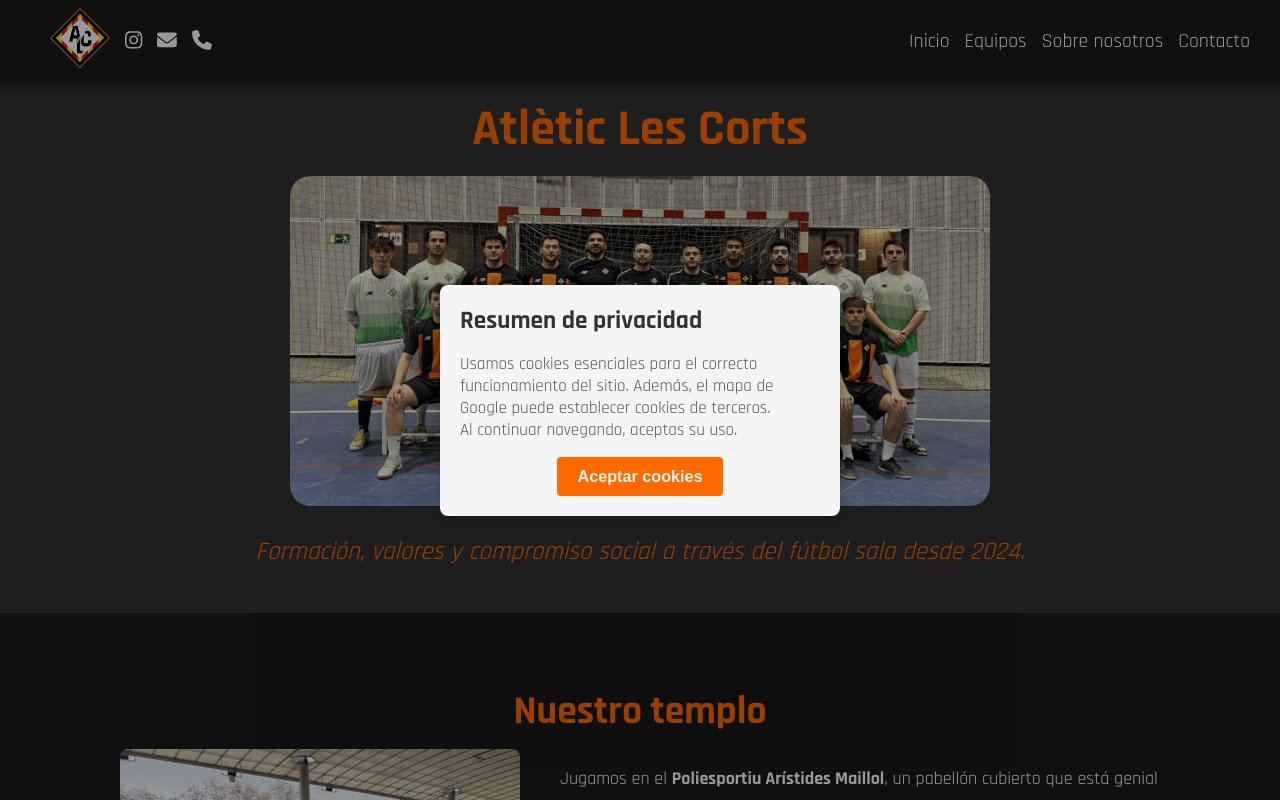
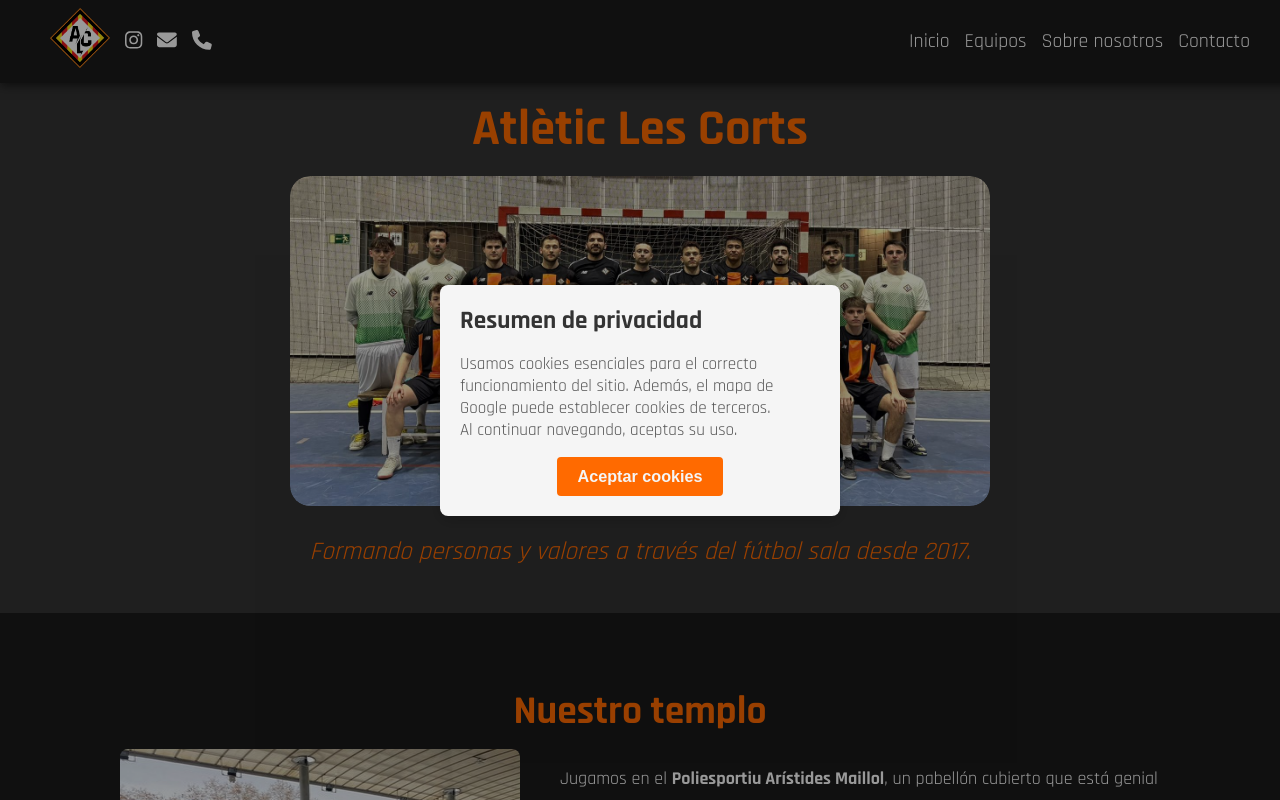
Before and after one commit to Rauljouman/atletic_lc_page, a Next.js app: page / in a window 1280 px wide. Shown: the top 800 px of the page. Built offline with nearby package versions, Linux system fonts and the light colour scheme.

Commit message:
Eliminado el group, puesto en index

```diff
--- a/next-sitemap.config.js
+++ b/next-sitemap.config.js
@@ -2,5 +2,5 @@
 module.exports = {
   siteUrl: 'https://www.atletic-les-corts.com',
   generateRobotsTxt: true,
-  sitemapSize: 7000,
+  sitemapSize: 7000,z
 };
--- a/src/components/GroupSection.jsx
+++ /dev/null
@@ -1,25 +0,0 @@
-import styles from "./GroupSection.module.css";
-import Image from "next/image";
-
-export default function GroupSection() {
-  return (
-    <section className={styles.groupSection}>
-      <h1 className={styles.title}>Atlètic Les Corts</h1>
-      <div className={styles.photoBox}>
-        <Image
-          src="/assets/SeniorA_photo.jpeg"
-          alt="Equipo Sénior A del Atletic Les Corts Futsal"
-          fill
-          className={styles.photo}
-          style={{ objectFit: "cover" }}
-          sizes="(max-width: 768px) 100vw, (max-width: 1200px) 80vw, 800px"
-          priority
-          fetchPriority="high"
-        />
-      </div>
-      <p className={styles.slogan}>
-        Formación, valores y compromiso social a través del fútbol sala desde 2024.
-      </p>
-    </section>
-  );
-}
--- a/src/pages/index.jsx
+++ b/src/pages/index.jsx
@@ -1,7 +1,8 @@
 import Head from "next/head";
-import GroupSection from "@/components/GroupSection";
 import PavilionSection from "@/components/PavilionSection";
 import ContactForm from "@/components/ContactForm";
+import Image from "next/image";
+import styles from "../styles/index.module.css";
 
 export default function Home() {
   return (
@@ -16,7 +17,7 @@ export default function Home() {
         <link rel="preconnect" href="https://fonts.googleapis.com" />
         <link rel="preconnect" href="https://fonts.gstatic.com" crossOrigin="true" />
         <meta property="og:title" content="Atletic Les Corts Futsal" />
-        <meta property="og:description" content="Un club de fútbol sala en Les Corts, Barcelona. Formación, valores y compromiso social." />
+        <meta property="og:description" content="Formando personas y valores a través del fútbol sala desde 2017." />
         <meta property="og:type" content="website" />
         <meta property="og:url" content="https://atletic-lc-page.vercel.app/" />
         <meta property="og:image" content="/assets/logo.png" />
@@ -44,7 +45,24 @@ export default function Home() {
       </Head>
 
       <main>
-        <GroupSection />
+        <section className={styles.groupSection}>
+          <h1 className={styles.title}>Atlètic Les Corts</h1>
+          <div className={styles.photoBox}>
+            <Image
+              src="/assets/SeniorA_photo.jpeg"
+              alt="Equipo Sénior A del Atletic Les Corts Futsal"
+              fill
+              className={styles.photo}
+              style={{ objectFit: "cover" }}
+              sizes="(max-width: 768px) 100vw, (max-width: 1200px) 80vw, 800px"
+              priority
+              fetchPriority="high"
+            />
+          </div>
+          <p className={styles.slogan}>
+            Formando personas y valores a través del fútbol sala desde 2017.
+          </p>
+        </section>
         <PavilionSection />
         <div className="space">
           <ContactForm />
--- a/src/styles/index.module.css
+++ b/src/styles/index.module.css
@@ -1,3 +1,57 @@
 .space {
     margin-top: 150px;
 }
+
+.groupSection {
+  background-color: #333333;
+  padding: 20px 20px;
+  text-align: center;
+  color: white;
+}
+
+.photoBox {
+  position: relative;
+  width: 100%;
+  max-width: 700px;
+  height: 330px;
+  margin: 30px auto;
+  border-radius: 20px;
+  overflow: hidden;
+}
+
+.photo{
+  border-radius: 20px;
+  object-fit: cover;
+}
+
+
+.title {
+  color: #ff6a00;
+  font-size: 2.8rem;
+  font-weight: bold;
+  margin-top: 54px;
+  margin-bottom: -15px;
+}
+
+.slogan {
+  font-style: italic;
+  font-size: 1.4rem;
+  color: #ff6a00;
+  margin-top: 10px;
+}
+
+@media (max-width: 767px) {
+  .title {
+    margin-top: 67px;
+  }
+
+  .photo {
+    max-width: 100%;
+    height: auto;
+  }
+
+  .photoBox {
+    max-width: 500px;
+    height: 220px;
+  }
+}
```
